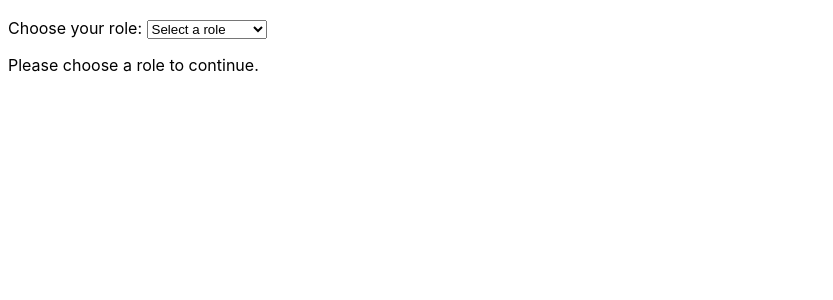
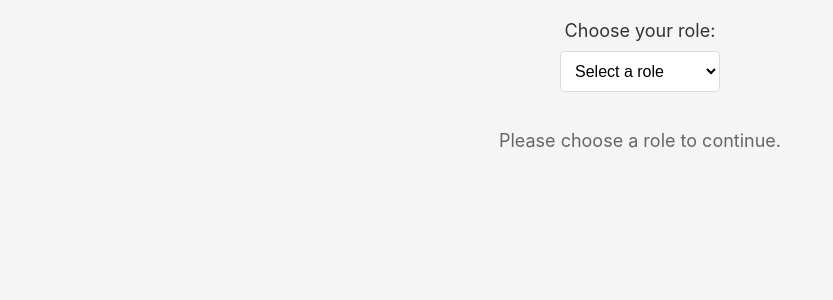
Before and after one commit to irinosochka/Out-Of-Office, a React (Create React App) app in the folder FrontEnd/: page / in a window 1280 px wide. Shown: the top 300 px of the page, without its empty margins (0-833 px from the left). Built offline with nearby package versions, Linux system fonts and the light colour scheme.

Commit message:
added styles to selecting role and choosing table and to buttons in tables

```diff
--- a/FrontEnd/src/common/ListButton.tsx
+++ b/FrontEnd/src/common/ListButton.tsx
@@ -1,4 +1,6 @@
 import React from 'react';
+
+import '../styles/pageStyles.scss'
 
 interface ListButtonProps {
     selectedButton: string;
@@ -7,28 +9,28 @@ interface ListButtonProps {
 
 const ListButton: React.FC<ListButtonProps> = ({ selectedButton, setSelectedButton }) => {
     return (
-        <div>
+        <div className="button-list">
             <button
                 onClick={() => setSelectedButton('Employees')}
-                className={selectedButton === 'Employees' ? 'active' : ''}
+                className={`list-button ${selectedButton === 'Employees' ? 'active' : ''}`}
             >
                 Employees
             </button>
             <button
                 onClick={() => setSelectedButton('ApprovalRequests')}
-                className={selectedButton === 'ApprovalRequests' ? 'active' : ''}
+                className={`list-button ${selectedButton === 'ApprovalRequests' ? 'active' : ''}`}
             >
                 Approval Requests
             </button>
             <button
                 onClick={() => setSelectedButton('LeaveRequest')}
-                className={selectedButton === 'LeaveRequest' ? 'active' : ''}
+                className={`list-button ${selectedButton === 'LeaveRequest' ? 'active' : ''}`}
             >
                 Leave Request
             </button>
             <button
                 onClick={() => setSelectedButton('Project')}
-                className={selectedButton === 'Project' ? 'active' : ''}
+                className={`list-button ${selectedButton === 'Project' ? 'active' : ''}`}
             >
                 Project
             </button>
--- a/FrontEnd/src/common/RoleSelection.tsx
+++ b/FrontEnd/src/common/RoleSelection.tsx
@@ -1,4 +1,6 @@
 import React, { useState } from 'react';
+
+import '../styles/pageStyles.scss'
 
 interface RoleSelectionProps {
     onRoleSelect: (role: string) => void;
@@ -14,9 +16,9 @@ const RoleSelection: React.FC<RoleSelectionProps> = ({ onRoleSelect }) => {
     };
 
     return (
-        <div>
-            <label htmlFor="role">Choose your role: </label>
-            <select id="role" value={selectedRole} onChange={handleChange}>
+        <div className="role-selection">
+            <label htmlFor="role">Choose your role:</label>
+            <select id="role" value={selectedRole} onChange={handleChange} className="role-select">
                 <option value="">Select a role</option>
                 <option value="Employee">Employee</option>
                 <option value="HR Manager">HR Manager</option>
--- a/FrontEnd/src/components/Employees/EmployeesTable.tsx
+++ b/FrontEnd/src/components/Employees/EmployeesTable.tsx
@@ -41,12 +41,11 @@ const EmployeesTable: React.FC<EmployeeTableProps> = ({
                 <div className="table-search">
                     <Search value={searchTerm} onChange={(e) => setSearchTerm(e.target.value)} placeholder="Search by full name..." />
                 </div>
-                {
-                    isHR &&
+                {isHR && (
                     <button className="btn-add" onClick={() => setShowAddingForm(true)}>
                         <span>+</span> Add
                     </button>
-                }
+                )}
             </div>
 
             <div className="table-container">
@@ -82,6 +81,7 @@ const EmployeesTable: React.FC<EmployeeTableProps> = ({
                             {isHR && (
                                 <td>
                                     <button
+                                        className="btn-edit"
                                         onClick={(e) => {
                                             e.stopPropagation();
                                             handleEditEmployee(employee);
@@ -90,6 +90,7 @@ const EmployeesTable: React.FC<EmployeeTableProps> = ({
                                         Edit
                                     </button>
                                     <button
+                                        className={`btn-action ${employee.Status === 'Active' ? 'btn-deactivate' : 'btn-activate'}`}
                                         onClick={(e) => {
                                             e.stopPropagation();
                                             handleStatusChange(employee);
@@ -98,6 +99,7 @@ const EmployeesTable: React.FC<EmployeeTableProps> = ({
                                         {employee.Status === 'Active' ? 'Deactivate' : 'Activate'}
                                     </button>
                                     <button
+                                        className="btn-delete"
                                         onClick={(e) => {
                                             e.stopPropagation();
                                             handleDeleteEmployee(employee);
@@ -114,6 +116,7 @@ const EmployeesTable: React.FC<EmployeeTableProps> = ({
             </div>
         </>
     );
+
 };
 
 interface SortableHeaderProps {
--- a/FrontEnd/src/pages/LeaveRequestsPage.tsx
+++ b/FrontEnd/src/pages/LeaveRequestsPage.tsx
@@ -73,7 +73,7 @@ const LeaveRequestsPage: React.FC = () => {
             const response = await updateLeaveRequest(formattedRequest);
             if (response.status === 200) {
                 setLeaveRequests((prevRequests) =>
-                    prevRequests.map((req) => (req.ID === updatedRequest.ID ? updatedRequest : req))
+                    prevRequests.map((req) => (req.ID === updatedRequest.ID ? response.data : req))
                 );
             } else {
                 console.error("Failed to update leave request, status:", response.status);
@@ -83,7 +83,6 @@ const LeaveRequestsPage: React.FC = () => {
         }
         setEditingLeaveRequest(null);
     };
-
 
     const handleStatusChange = async (request: ILeaveRequest, updatedStatus : 'Submitted' | 'Canceled') => {
         const updatedProject: ILeaveRequest = { ...request, Status: updatedStatus };
@@ -116,7 +115,7 @@ const LeaveRequestsPage: React.FC = () => {
             {editingLeaveRequest && (
                 <UpdateLeaveRequestForm
                     leaveRequest={editingLeaveRequest}
-                    onSubmit={handleEditLeaveRequest}
+                    onSubmit={handleUpdateLeaveRequest}
                     onClose={() => setEditingLeaveRequest(null)}
                 />
             )}
--- a/FrontEnd/src/pages/MainPage.tsx
+++ b/FrontEnd/src/pages/MainPage.tsx
@@ -7,7 +7,7 @@ import ListButton from "../common/ListButton";
 import RoleSelection from "../common/RoleSelection";
 import { useRole } from "../context/RoleContext";
 
-import '../styles/pageStyles.scss'
+import '../styles/pageStyles.scss';
 
 const MainPage: React.FC = () => {
     const { selectedRole, setSelectedRole } = useRole();
@@ -20,9 +20,9 @@ const MainPage: React.FC = () => {
     useEffect(() => {
         if (selectedRole === 'Employee') {
             setSelectedButton('LeaveRequest');
-        } else if(selectedRole === ''){
+        } else if (selectedRole === '') {
             setSelectedButton('');
-        } else if(selectedRole === 'Project Manager') {
+        } else if (selectedRole === 'Project Manager') {
             setSelectedButton('Project');
         } else {
             setSelectedButton('Employees');
@@ -31,17 +31,19 @@ const MainPage: React.FC = () => {
 
     return (
         <div className="page-container">
-            <div>
+            <div className="role-selection-container">
                 <RoleSelection onRoleSelect={handleRoleSelect} />
             </div>
             {selectedRole && selectedRole !== 'Employee' && (
-                <ListButton
-                    selectedButton={selectedButton}
-                    setSelectedButton={setSelectedButton}
-                />
+                <div className="button-list-container">
+                    <ListButton
+                        selectedButton={selectedButton}
+                        setSelectedButton={setSelectedButton}
+                    />
+                </div>
             )}
-            <div>
-                {selectedRole === '' && <p>Please choose a role to continue.</p>}
+            <div className="content-container">
+                {selectedRole === '' && <p className="no-role-message">Please choose a role to continue.</p>}
                 {selectedButton === 'Employees' && selectedRole !== 'Employee' && <EmployeesPage />}
                 {selectedButton === 'ApprovalRequests' && selectedRole !== 'Employee' && <ApprovalRequestsPage />}
                 {selectedButton === 'LeaveRequest' && selectedRole !== '' && <LeaveRequestsPage />}
--- a/FrontEnd/src/styles/pageStyles.scss
+++ b/FrontEnd/src/styles/pageStyles.scss
@@ -1,5 +1,83 @@
+@import 'variables';
 
 .page-container {
-  margin-top: 10px;
-  padding: 8px;
+  display: flex;
+  flex-direction: column;
+  align-items: center;
+  padding: 20px;
+  background-color: #f5f5f5;
+  min-height: 100vh;
 }
+
+.role-selection-container {
+  margin-bottom: 20px;
+}
+
+.content-container {
+  width: 100%;
+  max-width: 1200px;
+  display: flex;
+  flex-direction: column;
+  align-items: center;
+}
+
+.no-role-message {
+  font-size: 18px;
+  color: #666;
+}
+
+.role-selection {
+  display: flex;
+  flex-direction: column;
+  align-items: center;
+
+  label {
+    font-size: 18px;
+    margin-bottom: 10px;
+    color: #333;
+  }
+
+  .role-select {
+    padding: 10px;
+    font-size: 16px;
+    border: 1px solid #ddd;
+    border-radius: 4px;
+    background-color: #fff;
+    cursor: pointer;
+    transition: border-color 0.3s;
+
+    &:hover {
+      border-color: $black;
+    }
+  }
+}
+
+.button-list {
+  display: flex;
+  gap: 10px;
+  margin-bottom: 20px;
+
+  .list-button {
+    padding: 10px 20px;
+    font-size: 16px;
+    border: 1px solid $black;
+    border-radius: 4px;
+    background-color: #fff;
+    color: $black;
+    cursor: pointer;
+    transition: background-color 0.3s, transform 0.3s;
+
+    &.active {
+      background-color: $black;
+      color: #fff;
+      border-color: $black;
+      box-shadow: 0 0 10px rgba(0, 0, 0, 0.2);
+    }
+
+    &:hover {
+      background-color: lighten($black, 10%);
+      color: $black;
+      transform: scale(1.0);
+    }
+  }
+}
--- a/FrontEnd/src/styles/tableStyles.scss
+++ b/FrontEnd/src/styles/tableStyles.scss
@@ -22,6 +22,7 @@
   border-radius: 5px;
   cursor: pointer;
   width: 100px;
+  margin-left: 10px;
 }
 
 .table-container {
@@ -51,3 +52,25 @@
   padding: 12px;
   border: 1px solid #ddd;
 }
+
+.table button {
+  padding: 8px 12px;
+  border: 1px solid #ddd;
+  border-radius: 5px;
+  background-color: #f5f5f5;
+  color: #333;
+  cursor: pointer;
+  font-size: 14px;
+  margin-right: 5px;
+  transition: background-color 0.3s, color 0.3s, border-color 0.3s;
+}
+
+.table button:hover {
+  background-color: #e0e0e0;
+  border-color: #ccc;
+  color: #000;
+}
+
+.table button:focus {
+  outline: none;
+}
```
Also changed, not shown: FrontEnd/src/components/LeaveRequests/LeaveRequestsTable.tsx (+60 -11 lines), FrontEnd/src/components/Projects/ProjectsTable.tsx (+34 -12 lines).
